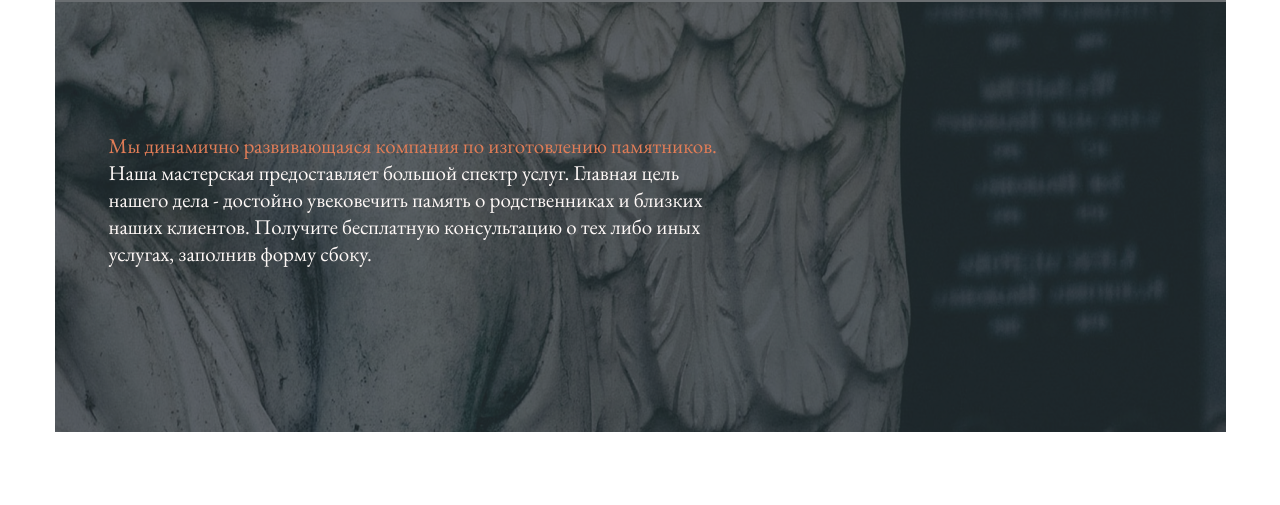
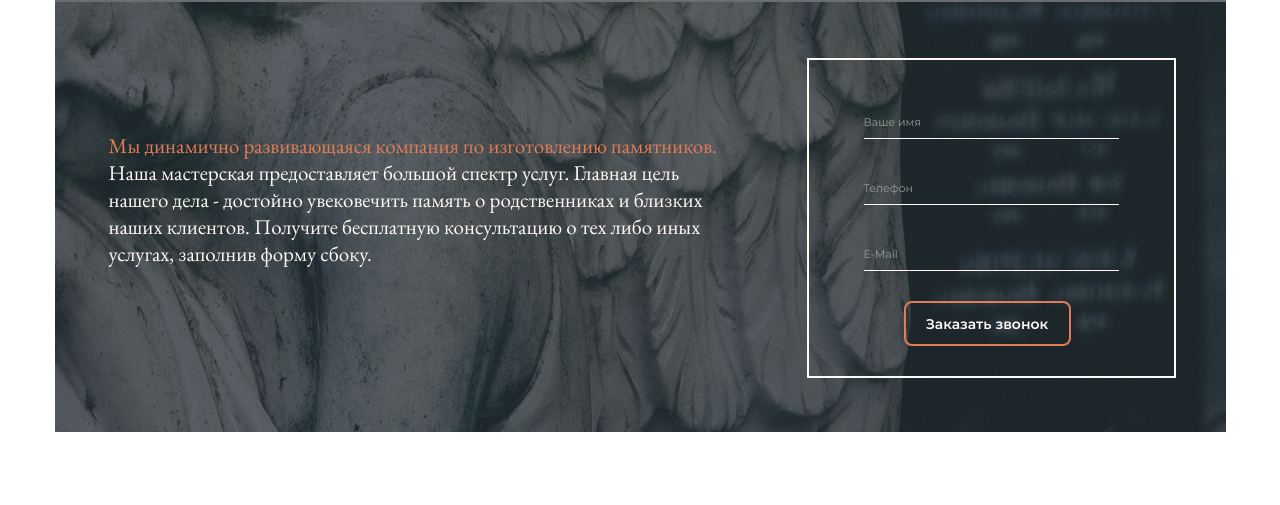
Before and after one commit to Rus-Abd/cemetry-landing, a PHP site: page / in a window 1280 px wide. Shown: the part 133-638 px from the top of the page. Run offline with PHP 8.4, Linux system fonts and the light colour scheme; some libraries are stand-ins or nearby versions; some web fonts are replaced.

Commit message:
feat: add form

```diff
--- a/index.html
+++ b/index.html
@@ -51,7 +51,50 @@
             наших клиентов. Получите бесплатную консультацию о тех либо иных
             услугах, заполнив форму сбоку.
           </p>
-          <div class="intro-form"></div>
+          <form
+            action="”mailto:jokerk58@gmail.com”"
+            class="intro-form"
+            autocomplete="off"
+            method="POST"
+          >
+            <div class="form__group field">
+              <input
+                type="input"
+                class="form__field"
+                placeholder="Name"
+                name="name"
+                id="name"
+                autocomplete="off"
+                required
+              />
+              <label for="name" class="form__label">Ваше имя</label>
+            </div>
+            <div class="form__group field">
+              <input
+                type="input"
+                class="form__field"
+                placeholder="Name"
+                name="name"
+                id="name"
+                autocomplete="off"
+                required
+              />
+              <label for="name" class="form__label">Телефон</label>
+            </div>
+            <div class="form__group field">
+              <input
+                type="input"
+                class="form__field"
+                placeholder="Name"
+                name="name"
+                id="name"
+                autocomplete="off"
+                required
+              />
+              <label for="name" class="form__label">E-Mail</label>
+            </div>
+            <button class="form-button" type="submit">Заказать звонок</button>
+          </form>
         </section>
         <section class="about">
           <img
--- a/styles.css
+++ b/styles.css
@@ -278,7 +278,96 @@ nav {
 .intro-text__highlighted {
   color: var(--orange-main);
 }
+.intro-form {
+  width: 365px;
+  height: 316px;
+  margin-top: 58px;
+  margin-left: 86px;
+  border: 2px solid #fff9f7;
+}
+.form__group:first-of-type {
+  margin-top: 36px;
+}
+.form__group:last-of-type {
+  margin-bottom: 30px;
+}
+.form__group {
+  position: relative;
+  padding: 15px 0 0;
+  margin-bottom: 23px;
+  width: 255px;
+  margin-left: 55px;
+  font-family: var(--font-monts);
+  font-style: normal;
+  font-weight: normal;
+}
 
+.form__field {
+  font-family: inherit;
+  width: 100%;
+  border: 0;
+  border-bottom: 1px solid #fff9f7;
+  outline: 0;
+  font-size: 11px;
+  line-height: 13px;
+  color: #fff;
+  padding: 7px 0;
+  background: transparent;
+  transition: border-color 0.2s;
+}
+.form__field::placeholder {
+  color: transparent;
+}
+.form__field:placeholder-shown ~ .form__label {
+  font-size: 11px;
+  line-height: 13px;
+  cursor: text;
+  top: 20px;
+}
+
+.form__label {
+  position: absolute;
+  top: 0;
+  display: block;
+  transition: 0.2s;
+  font-size: 1rem;
+  color: #9b9b9b;
+}
+
+.form__field:focus {
+  padding-bottom: 6px;
+  font-weight: 700;
+  border-width: 3px;
+  border-image: linear-gradient(to right, #11998e, #38ef7d);
+  border-image-slice: 1;
+}
+.form__field:focus ~ .form__label {
+  position: absolute;
+  top: 0;
+  display: block;
+  transition: 0.2s;
+  font-size: 1rem;
+  color: #11998e;
+  font-weight: 700;
+}
+
+/* reset input */
+.form__field:required,
+.form__field:invalid {
+  box-shadow: none;
+}
+.form-button {
+  width: 167px;
+  height: 45px;
+  border: 2px solid var(--orange-main);
+  background: transparent;
+  margin-left: 95px;
+  border-radius: 8px;
+  font-family: var(--font-monts);
+  font-weight: 600;
+  font-size: 14px;
+  color: #fff9f7;
+}
 /*
 
 
```
Also changed, not shown: other parts of styles.css (+108 -3 lines).
